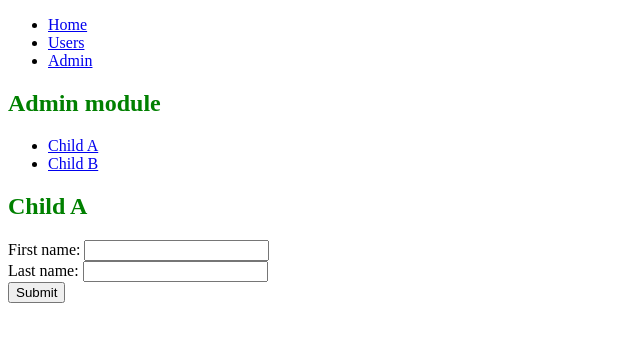
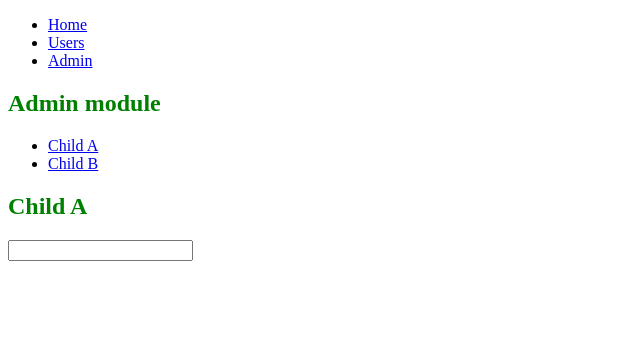
Before and after one commit to rkwadriga/ahgular-learning, an Angular app: page /admin/1/child-a in a window 1280 px wide. Shown: the top 342 px of the page, without its empty margins (0-640 px from the left). Built offline with nearby package versions, Linux system fonts and the light colour scheme.

Commit message:
Form validation (using HTML validation)

```diff
--- a/src/app/child-a/child-a.component.html
+++ b/src/app/child-a/child-a.component.html
@@ -1,11 +1,21 @@
 <h2>Child A</h2>
 
-<form [formGroup]="profileForm" (ngSubmit)="updateProfile()">
-    <label for="first_name">First name: </label>
-    <input type="text" id="first_name" formControlName="firstName" />
-    <br />
-    <label for="last_name">Last name: </label>
-    <input type="text" id="last_name" formControlName="lastName" />
-    <br />
-    <button type="submit" [disabled]="!profileForm.valid">Submit</button>
+<form>
+    <input
+        type="text"
+        id="name"
+        required
+        minlength="4"
+        [(ngModel)]="nameInput"
+        [ngModelOptions]="{standalone: true}"
+        #name="ngModel"
+    />
+    <div *ngIf="name.invalid && (name.dirty || name.touched)">
+        <div *ngIf="name.errors?.['required']">
+            Name is required.
+        </div>
+        <div *ngIf="name.errors?.['minlength']">
+            Name must be at least 4 characters long.
+        </div>
+    </div>
 </form>
--- a/src/app/child-a/child-a.component.ts
+++ b/src/app/child-a/child-a.component.ts
@@ -1,5 +1,4 @@
 import { Component, OnInit } from '@angular/core';
-import {FormControl, FormGroup} from "@angular/forms";
 
 @Component({
     selector: 'app-child-a',
@@ -7,17 +6,10 @@ import {FormControl, FormGroup} from "@angular/forms";
     styleUrls: ['./child-a.component.css']
 })
 export class ChildAComponent implements OnInit {
-    profileForm = new FormGroup({
-        firstName: new FormControl(''),
-        lastName: new FormControl('')
-    })
+    nameInput = '';
 
     constructor() { }
 
     ngOnInit(): void {
     }
-
-    updateProfile() {
-        console.log(this.profileForm.value);
-    }
 }
```
